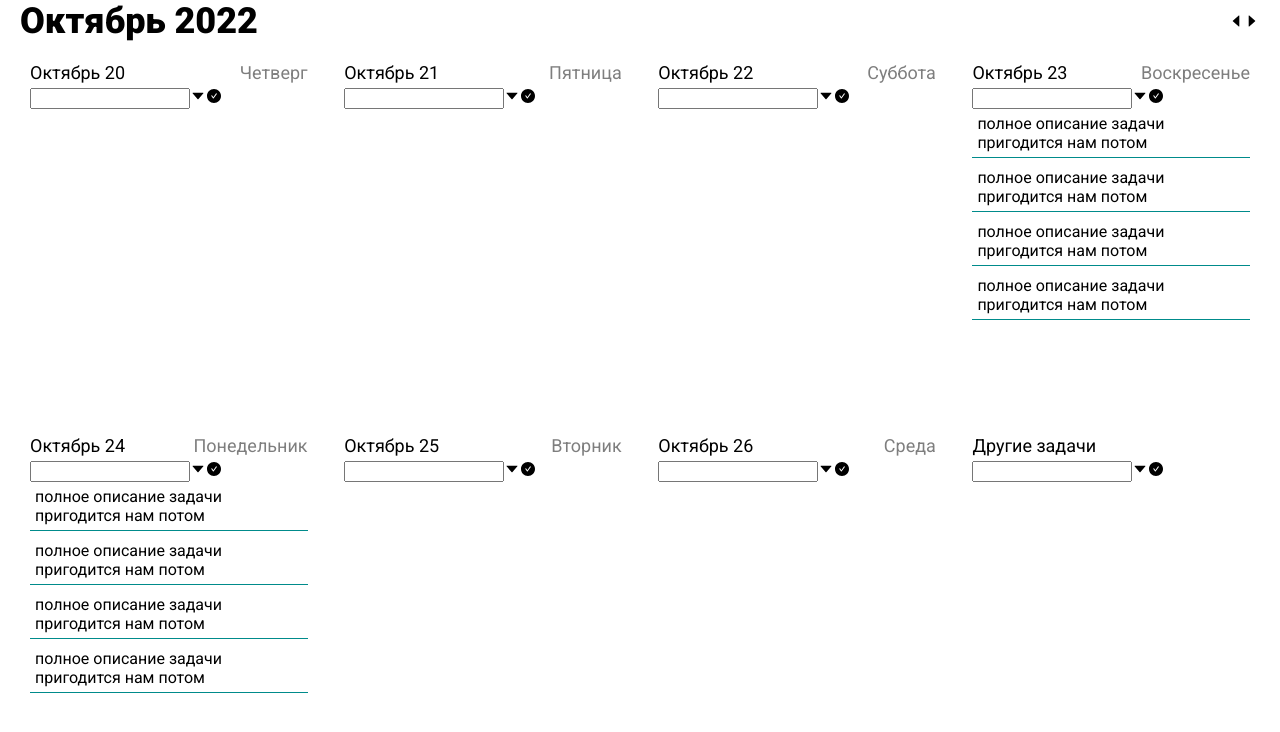
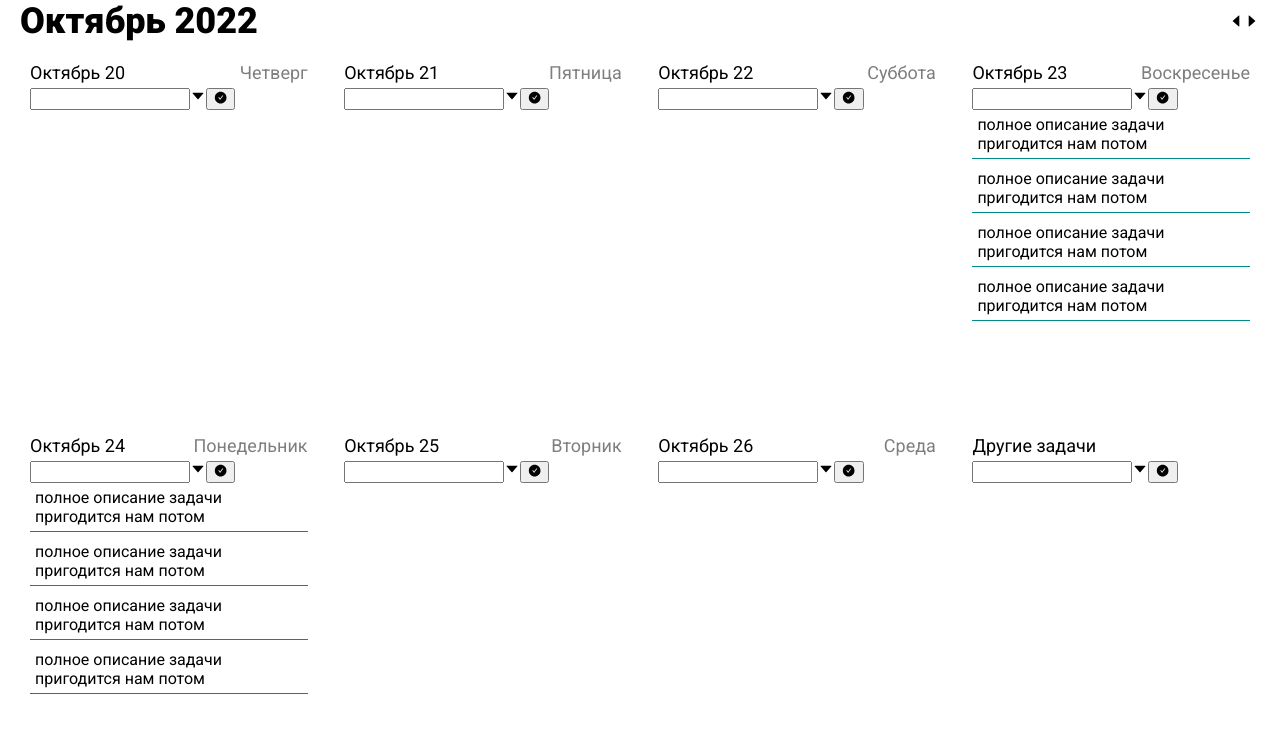
Before and after one commit to ramilqO/tweek, a React (Create React App) app: page / in a window 1280 px wide. Shown: the top 732 px of the page. Built offline with nearby package versions, Linux system fonts and the light colour scheme.

Commit message:
add form value

```diff
--- a/src/Components/Day.js
+++ b/src/Components/Day.js
@@ -1,4 +1,4 @@
-import React from 'react';
+import React, { useRef } from 'react';
 import styled from 'styled-components/macro';
 
 import { AiFillCaretDown } from 'react-icons/ai';
@@ -51,6 +51,15 @@
 `;
 
 const Day = ({ date, monthNames, days, allTasks, indexItem }) => {
+    const form = useRef();
+    const handleSubmit = (event) => {
+        event.preventDefault();
+        // Варианты получения данных из формы
+        // console.log(event.target[0].value);
+        // console.log(event.target.elements.text.value);
+        // console.log(event.target.text.value);
+    };
+
     let isCurrentDay = (task) => {
         return (
             task.dateObj.year === date.getFullYear() &&
@@ -79,10 +88,12 @@
                 )}
             </StyledHeader>
 
-            <StyledForm>
-                <input type='text' placeholder='' />
+            <StyledForm ref={form} onSubmit={handleSubmit}>
+                <input type='text' name='text' placeholder='' />
                 <AiFillCaretDown />
-                <AiFillCheckCircle />
+                <button type='submit'>
+                    <AiFillCheckCircle />
+                </button>
             </StyledForm>
 
             <StyledTaskList>
```
